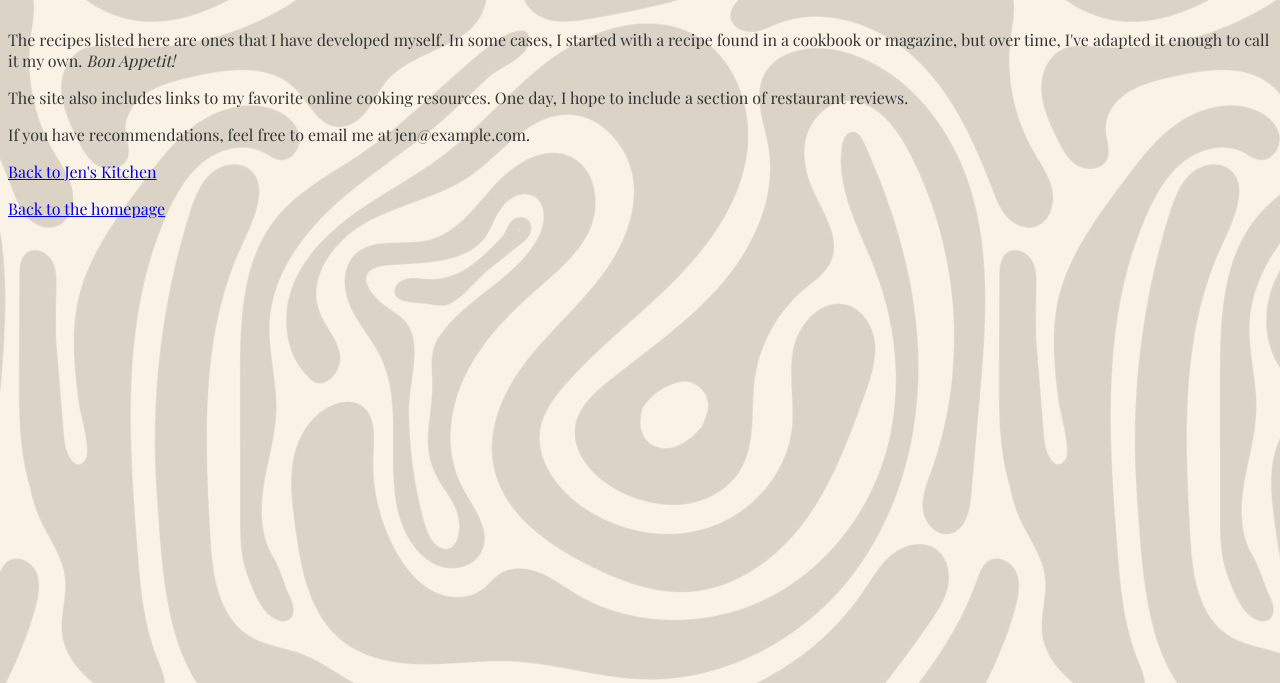
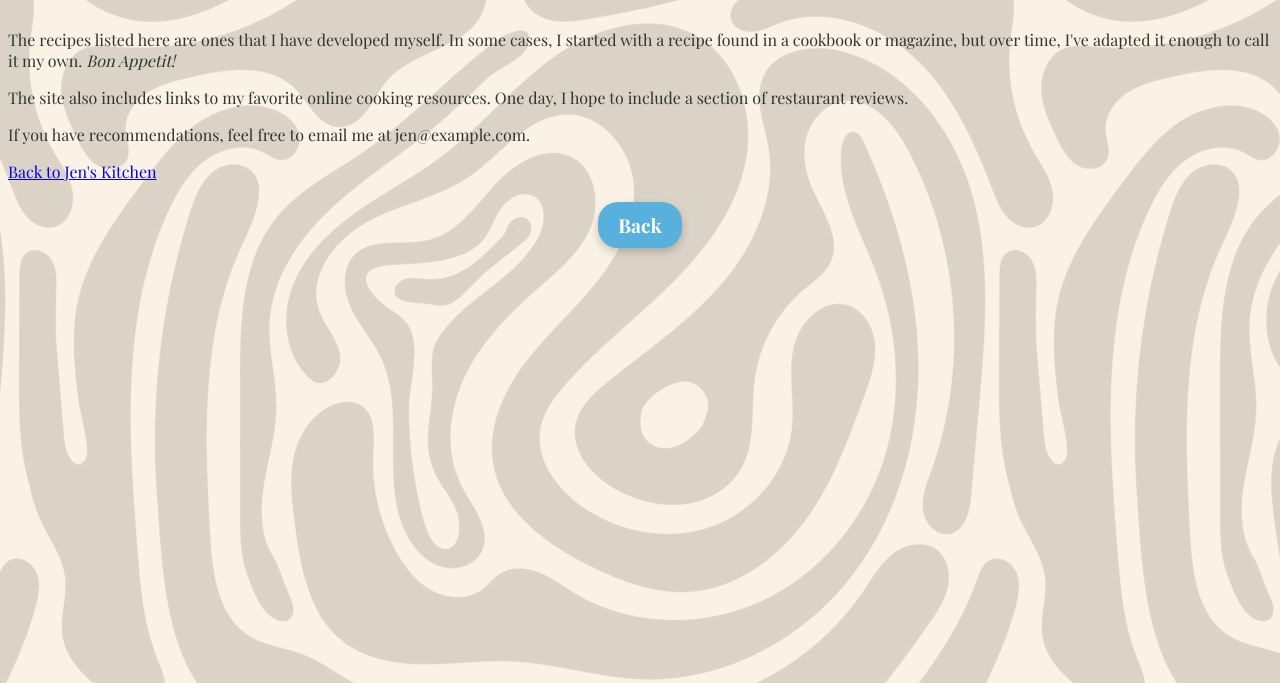
Before and after one commit to ellojellos/fid, a plain HTML site: page bistro/jenskitchen/about.html in a window 1280 px wide. Shown: the part 117-800 px from the top of the page. Drawn offline with nearby package versions, Linux system fonts and the light colour scheme.

Commit message:
Update about.html

```diff
--- a/bistro/jenskitchen/about.html
+++ b/bistro/jenskitchen/about.html
@@ -16,7 +16,9 @@
 <p>If you have recommendations, feel free to email me at jen@example.com.</p>
 
 <a href="jenskitchen.html">Back to Jen's Kitchen</a></p>
-<a href="../index.html">Back to the homepage</a></p>
+<div class="back-button">
+    <a href="index.html">Back</a>
+</div>
 
 </body>
 </html>
```
